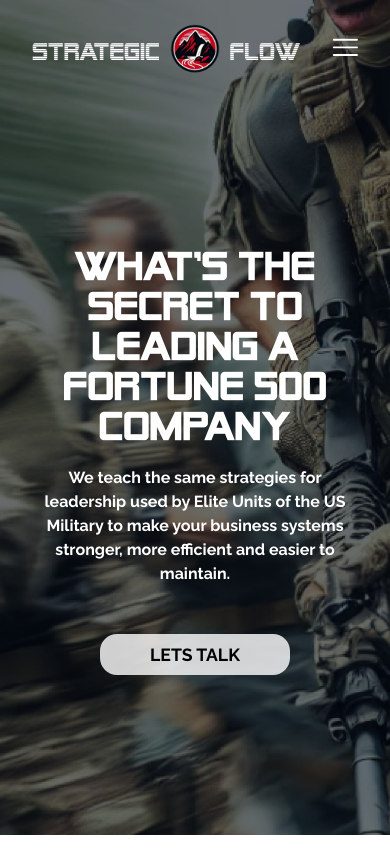
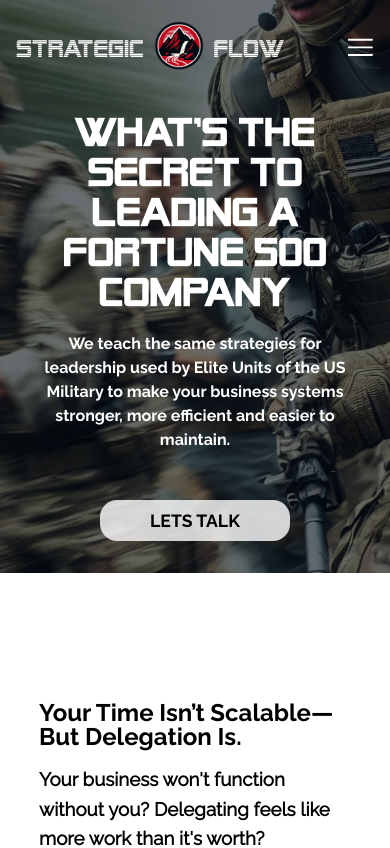
Before and after one commit to JordanMoureau/strategic-flow, a React (Create React App) app: page / in a window 390 px wide. Shown: the top 848 px of the page. Built offline with nearby package versions, Linux system fonts and the light colour scheme.

Commit message:
more mobile fixes

```diff
--- a/src/components/navbar.css
+++ b/src/components/navbar.css
@@ -135,3 +135,12 @@
     margin-top: 10px;
   }
 }
+
+@media (max-width: 450px) {
+  .mobile-menu-icon {
+    right: 0.6rem;
+  }
+  .navbar {
+    padding: 0.8rem 1rem;
+  }
+}
--- a/src/pages/home.css
+++ b/src/pages/home.css
@@ -101,3 +101,9 @@
     width: 100%;
   }
 }
+
+@media (max-width: 480px) {
+  .hero-heading {
+    padding: 2rem 0px;
+  }
+}
```
